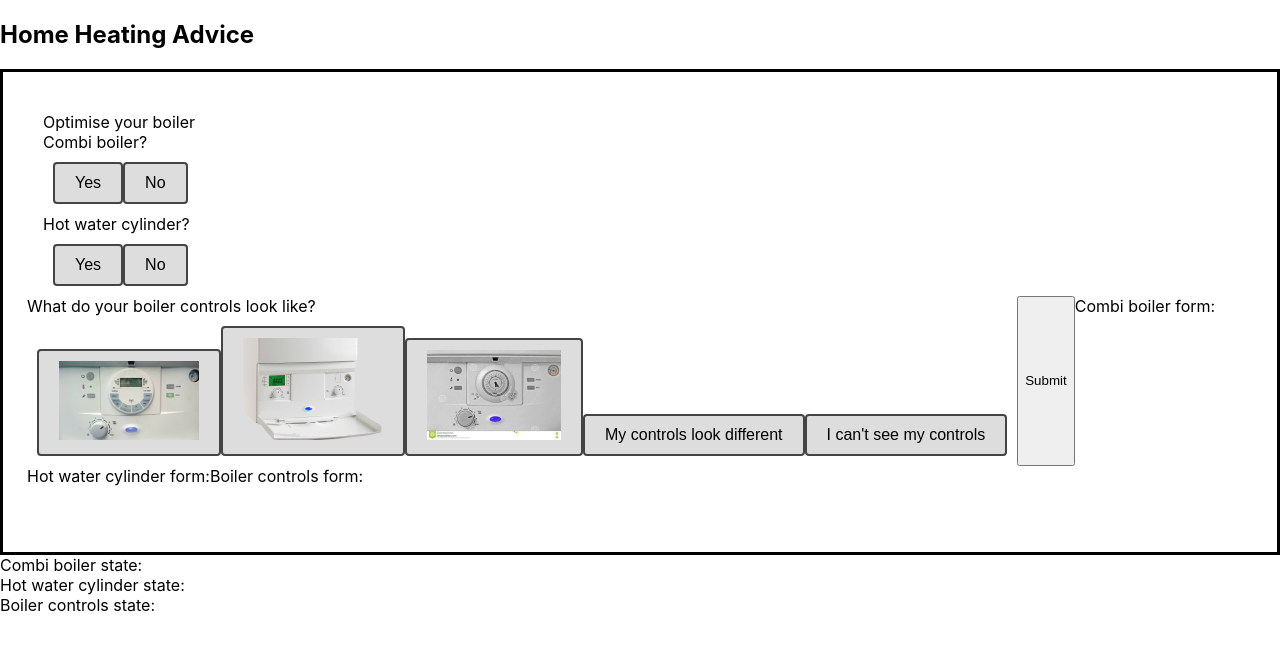
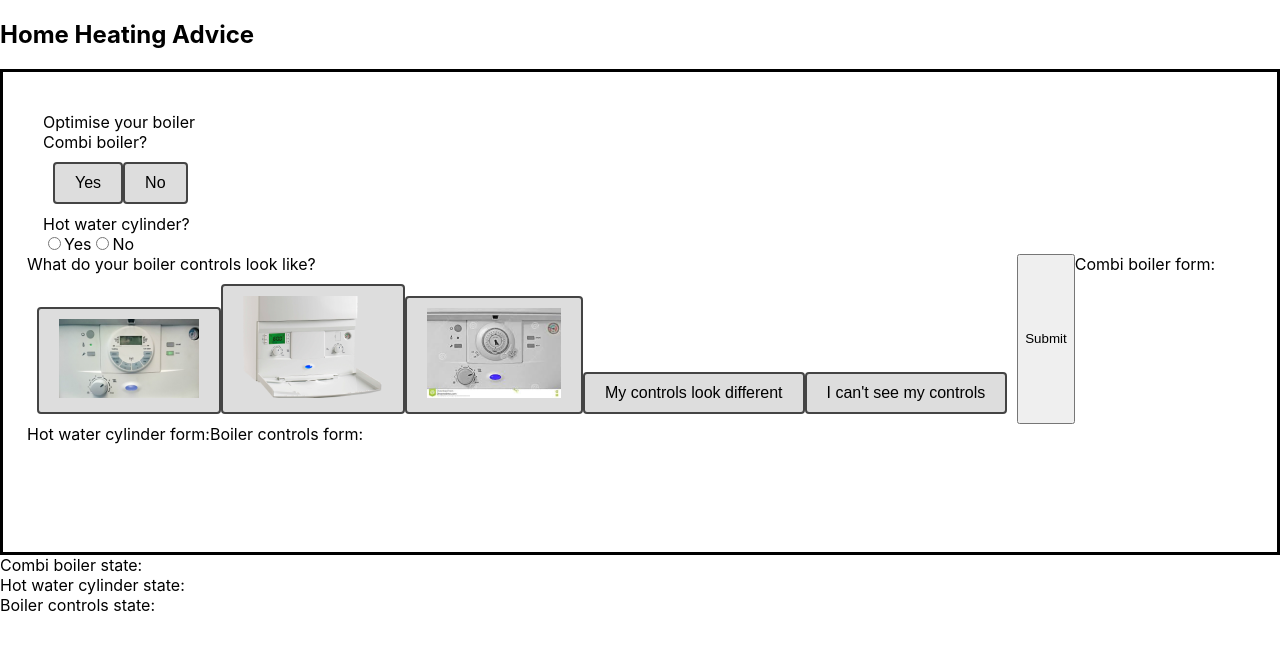
Before and after one commit to laura-murria-nesta/starter-fe-ml-react-ts, a React (Create React App) app: page / in a window 1280 px wide. Shown: the top 650 px of the page. Built offline with nearby package versions, Linux system fonts and the light colour scheme.

Commit message:
Form state handling correctly. Styling radio as buttons or images loses ability to highlight checked item (needs HOC on field to pass in label and get a callback)

```diff
--- a/src/BoilerAdvice.tsx
+++ b/src/BoilerAdvice.tsx
@@ -43,23 +43,23 @@ export default function App() {
                         <Grid item xs={12} sm={6}>
                             <div id="combi-radio-group">Combi boiler?</div>
                             <div role="group" aria-labelledby="combi-radio-group" className="radio-toolbar">
-                                <label>
-                                <Field type="radio" name="isCombiBoiler" value={true}/>
+                                <label htmlFor="isCombiBoiler">
+                                <Field type="radio" name="isCombiBoiler" value="yes" />
                                 Yes
                                 </label>
                                 <label>
-                                <Field type="radio" name="isCombiBoiler" value={false} />
+                                <Field type="radio" name="isCombiBoiler" value="no" />
                                 No
                                 </label>
                             </div>
                             <div id="hwcylinder-radio-group">Hot water cylinder?</div>
-                            <div role="group" aria-labelledby="hwcylinder-radio-group" className="radio-toolbar">
+                            <div role="group" aria-labelledby="hwcylinder-radio-group" >
                                 <label>
-                                <Field type="radio" name="isHWCylinder" value={true}/>
+                                <Field type="radio" name="isHWCylinder" value="yes"/>
                                 Yes
                                 </label>
                                 <label>
-                                <Field type="radio" name="isHWCylinder" value={false} />
+                                <Field type="radio" name="isHWCylinder" value="no" />
                                 No
                                 </label>
                             </div>
--- a/src/model.ts
+++ b/src/model.ts
@@ -1,6 +1,6 @@
 export type InputParams = {
-    isCombiBoiler: boolean,
-    isHWCylinder: boolean,
+    isCombiBoiler: string,
+    isHWCylinder: string,
     boilerControls: BoilerControls,
 }
 
```
